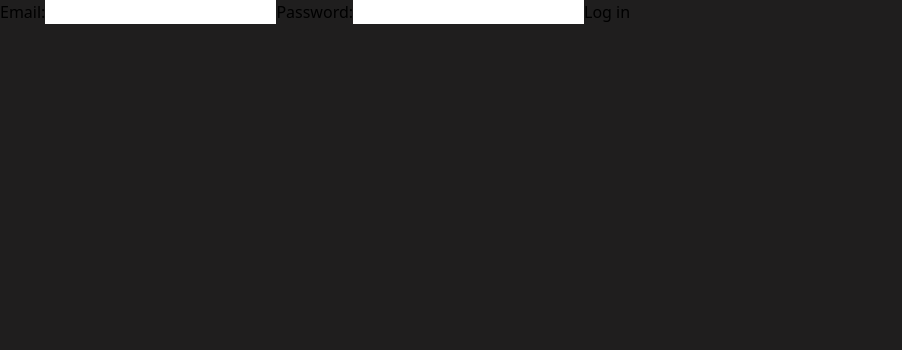
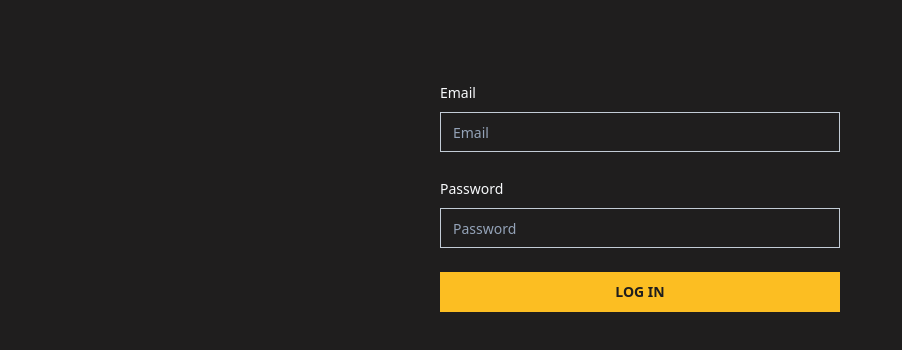
Before and after one commit to CourtXLabs/bte-gps, a Next.js app: page /login in a window 1280 px wide. Shown: the top 350 px of the page, without its empty margins (0-902 px from the left). Built offline with nearby package versions, Linux system fonts and the light colour scheme.

Commit message:
add shadcn form for login

```diff
--- a/app/globals.css
+++ b/app/globals.css
@@ -16,20 +16,20 @@
     --primary: 43 97% 56%;
     --primary-foreground: 0 2% 12%;
 
-    --secondary: 217.2 32.6% 17.5%;
+    --secondary: 210 20% 80%;
     --secondary-foreground: 210 40% 98%;
 
-    --muted: 217.2 32.6% 17.5%;
+    --muted: 210 20% 80%;
     --muted-foreground: 215 20.2% 65.1%;
 
-    --accent: 217.2 32.6% 17.5%;
+    --accent: 210 20% 80%;
     --accent-foreground: 210 40% 98%;
 
-    --destructive: 0 62.8% 30.6%;
+    --destructive: 358 79% 60%;
     --destructive-foreground: 210 40% 98%;
 
-    --border: 217.2 32.6% 17.5%;
-    --input: 217.2 32.6% 17.5%;
+    --border: 210 20% 80%;
+    --input: 210 20% 80%;
     --ring: 212.7 26.8% 83.9%;
   }
 }
--- a/app/login/actions.ts
+++ b/app/login/actions.ts
@@ -1,16 +1,19 @@
 "use server"
 
 import { createClient } from "@/lib/supabase/actionts"
+import { loginFormSchema } from "@/types"
 import { revalidatePath } from "next/cache"
 import { cookies } from "next/headers"
 import { redirect } from "next/navigation"
+import { z } from "zod"
 
-export async function login(formData: FormData) {
+type Inputs = z.infer<typeof loginFormSchema>
+
+export async function login(values: Inputs) {
   const cookieStore = cookies()
   const supabase = createClient(cookieStore)
 
-  const email = formData.get("email")
-  const password = formData.get("password")
+  const { email, password } = values
 
   if (typeof email !== "string" || typeof password !== "string") {
     redirect("/error")
--- a/app/login/page.tsx
+++ b/app/login/page.tsx
@@ -1,13 +1,60 @@
+"use client"
+
+import { Button } from "@/components/ui/button"
+import { Form, FormControl, FormField, FormItem, FormLabel, FormMessage } from "@/components/ui/form"
+import { Input } from "@/components/ui/input"
+import { loginFormSchema } from "@/types"
+import { zodResolver } from "@hookform/resolvers/zod"
+import { useForm } from "react-hook-form"
+import { z } from "zod"
 import { login } from "./actions"
 
 export default function LoginPage() {
+  const form = useForm<z.infer<typeof loginFormSchema>>({
+    resolver: zodResolver(loginFormSchema),
+    defaultValues: {
+      email: "",
+      password: "",
+    },
+  })
+
+  function onSubmit(values: z.infer<typeof loginFormSchema>) {
+    login(values)
+  }
+
   return (
-    <form style={{ color: "black" }}>
-      <label htmlFor="email">Email:</label>
-      <input id="email" name="email" type="email" required />
-      <label htmlFor="password">Password:</label>
-      <input id="password" name="password" type="password" required />
-      <button formAction={login}>Log in</button>
-    </form>
+    <Form {...form}>
+      <form onSubmit={form.handleSubmit(onSubmit)} className="mx-auto flex max-w-md flex-col gap-6 px-6 pt-20">
+        <FormField
+          control={form.control}
+          name="email"
+          render={({ field }) => (
+            <FormItem>
+              <FormLabel>Email</FormLabel>
+              <FormControl>
+                <Input placeholder="Email" {...field} />
+              </FormControl>
+              <FormMessage />
+            </FormItem>
+          )}
+        />
+        <FormField
+          control={form.control}
+          name="password"
+          render={({ field }) => (
+            <FormItem>
+              <FormLabel>Password</FormLabel>
+              <FormControl>
+                <Input type="password" placeholder="Password" {...field} />
+              </FormControl>
+              <FormMessage />
+            </FormItem>
+          )}
+        />
+        <Button className="font-semibold uppercase" type="submit">
+          Log in
+        </Button>
+      </form>
+    </Form>
   )
 }
--- /dev/null
+++ b/components/ui/form.tsx
@@ -0,0 +1,176 @@
+import * as React from "react"
+import * as LabelPrimitive from "@radix-ui/react-label"
+import { Slot } from "@radix-ui/react-slot"
+import {
+  Controller,
+  ControllerProps,
+  FieldPath,
+  FieldValues,
+  FormProvider,
+  useFormContext,
+} from "react-hook-form"
+
+import { cn } from "@/lib/utils"
+import { Label } from "@/components/ui/label"
+
+const Form = FormProvider
+
+type FormFieldContextValue<
+  TFieldValues extends FieldValues = FieldValues,
+  TName extends FieldPath<TFieldValues> = FieldPath<TFieldValues>
+> = {
+  name: TName
+}
+
+const FormFieldContext = React.createContext<FormFieldContextValue>(
+  {} as FormFieldContextValue
+)
+
+const FormField = <
+  TFieldValues extends FieldValues = FieldValues,
+  TName extends FieldPath<TFieldValues> = FieldPath<TFieldValues>
+>({
+  ...props
+}: ControllerProps<TFieldValues, TName>) => {
+  return (
+    <FormFieldContext.Provider value={{ name: props.name }}>
+      <Controller {...props} />
+    </FormFieldContext.Provider>
+  )
+}
+
+const useFormField = () => {
+  const fieldContext = React.useContext(FormFieldContext)
+  const itemContext = React.useContext(FormItemContext)
+  const { getFieldState, formState } = useFormContext()
+
+  const fieldState = getFieldState(fieldContext.name, formState)
+
+  if (!fieldContext) {
+    throw new Error("useFormField should be used within <FormField>")
+  }
+
+  const { id } = itemContext
+
+  return {
+    id,
+    name: fieldContext.name,
+    formItemId: `${id}-form-item`,
+    formDescriptionId: `${id}-form-item-description`,
+    formMessageId: `${id}-form-item-message`,
+    ...fieldState,
+  }
+}
+
+type FormItemContextValue = {
+  id: string
+}
+
+const FormItemContext = React.createContext<FormItemContextValue>(
+  {} as FormItemContextValue
+)
+
+const FormItem = React.forwardRef<
+  HTMLDivElement,
+  React.HTMLAttributes<HTMLDivElement>
+>(({ className, ...props }, ref) => {
+  const id = React.useId()
+
+  return (
+    <FormItemContext.Provider value={{ id }}>
+      <div ref={ref} className={cn("space-y-2", className)} {...props} />
+    </FormItemContext.Provider>
+  )
+})
+FormItem.displayName = "FormItem"
+
+const FormLabel = React.forwardRef<
+  React.ElementRef<typeof LabelPrimitive.Root>,
+  React.ComponentPropsWithoutRef<typeof LabelPrimitive.Root>
+>(({ className, ...props }, ref) => {
+  const { error, formItemId } = useFormField()
+
+  return (
+    <Label
+      ref={ref}
+      className={cn(error && "text-destructive", className)}
+      htmlFor={formItemId}
+      {...props}
+    />
+  )
+})
+FormLabel.displayName = "FormLabel"
+
+const FormControl = React.forwardRef<
+  React.ElementRef<typeof Slot>,
+  React.ComponentPropsWithoutRef<typeof Slot>
+>(({ ...props }, ref) => {
+  const { error, formItemId, formDescriptionId, formMessageId } = useFormField()
+
+  return (
+    <Slot
+      ref={ref}
+      id={formItemId}
+      aria-describedby={
+        !error
+          ? `${formDescriptionId}`
+          : `${formDescriptionId} ${formMessageId}`
+      }
+      aria-invalid={!!error}
+      {...props}
+    />
+  )
+})
+FormControl.displayName = "FormControl"
+
+const FormDescription = React.forwardRef<
+  HTMLParagraphElement,
+  React.HTMLAttributes<HTMLParagraphElement>
+>(({ className, ...props }, ref) => {
+  const { formDescriptionId } = useFormField()
+
+  return (
+    <p
+      ref={ref}
+      id={formDescriptionId}
+      className={cn("text-sm text-muted-foreground", className)}
+      {...props}
+    />
+  )
+})
+FormDescription.displayName = "FormDescription"
+
+const FormMessage = React.forwardRef<
+  HTMLParagraphElement,
+  React.HTMLAttributes<HTMLParagraphElement>
+>(({ className, children, ...props }, ref) => {
+  const { error, formMessageId } = useFormField()
+  const body = error ? String(error?.message) : children
+
+  if (!body) {
+    return null
+  }
+
+  return (
+    <p
+      ref={ref}
+      id={formMessageId}
+      className={cn("text-sm font-medium text-destructive", className)}
+      {...props}
+    >
+      {body}
+    </p>
+  )
+})
+FormMessage.displayName = "FormMessage"
+
+export {
+  useFormField,
+  Form,
+  FormItem,
+  FormLabel,
+  FormControl,
+  FormDescription,
+  FormMessage,
+  FormField,
+}
--- /dev/null
+++ b/components/ui/input.tsx
@@ -0,0 +1,25 @@
+import * as React from "react"
+
+import { cn } from "@/lib/utils"
+
+export interface InputProps
+  extends React.InputHTMLAttributes<HTMLInputElement> {}
+
+const Input = React.forwardRef<HTMLInputElement, InputProps>(
+  ({ className, type, ...props }, ref) => {
+    return (
+      <input
+        type={type}
+        className={cn(
+          "flex h-10 w-full rounded-md border border-input bg-background px-3 py-2 text-sm ring-offset-background file:border-0 file:bg-transparent file:text-sm file:font-medium placeholder:text-muted-foreground focus-visible:outline-none focus-visible:ring-2 focus-visible:ring-ring focus-visible:ring-offset-2 disabled:cursor-not-allowed disabled:opacity-50",
+          className
+        )}
+        ref={ref}
+        {...props}
+      />
+    )
+  }
+)
+Input.displayName = "Input"
+
+export { Input }
--- /dev/null
+++ b/components/ui/label.tsx
@@ -0,0 +1,26 @@
+"use client"
+
+import * as React from "react"
+import * as LabelPrimitive from "@radix-ui/react-label"
+import { cva, type VariantProps } from "class-variance-authority"
+
+import { cn } from "@/lib/utils"
+
+const labelVariants = cva(
+  "text-sm font-medium leading-none peer-disabled:cursor-not-allowed peer-disabled:opacity-70"
+)
+
+const Label = React.forwardRef<
+  React.ElementRef<typeof LabelPrimitive.Root>,
+  React.ComponentPropsWithoutRef<typeof LabelPrimitive.Root> &
+    VariantProps<typeof labelVariants>
+>(({ className, ...props }, ref) => (
+  <LabelPrimitive.Root
+    ref={ref}
+    className={cn(labelVariants(), className)}
+    {...props}
+  />
+))
+Label.displayName = LabelPrimitive.Root.displayName
+
+export { Label }
--- a/package.json
+++ b/package.json
@@ -9,6 +9,8 @@
     "lint": "next lint"
   },
   "dependencies": {
+    "@hookform/resolvers": "^3.3.4",
+    "@radix-ui/react-label": "^2.0.2",
     "@radix-ui/react-slot": "^1.0.2",
     "@supabase/ssr": "^0.1.0",
     "@supabase/supabase-js": "^2.39.3",
@@ -18,8 +20,10 @@
     "next": "14.1.0",
     "react": "^18",
     "react-dom": "^18",
+    "react-hook-form": "^7.50.1",
     "tailwind-merge": "^2.2.1",
-    "tailwindcss-animate": "^1.0.7"
+    "tailwindcss-animate": "^1.0.7",
+    "zod": "^3.22.4"
   },
   "devDependencies": {
     "@types/node": "^20",
--- /dev/null
+++ b/types.ts
@@ -0,0 +1,6 @@
+import { z } from "zod"
+
+export const loginFormSchema = z.object({
+  email: z.string().email(),
+  password: z.string(),
+})
```
Also changed, not shown: 1 other file (tests, documents, lock files or other folders).
